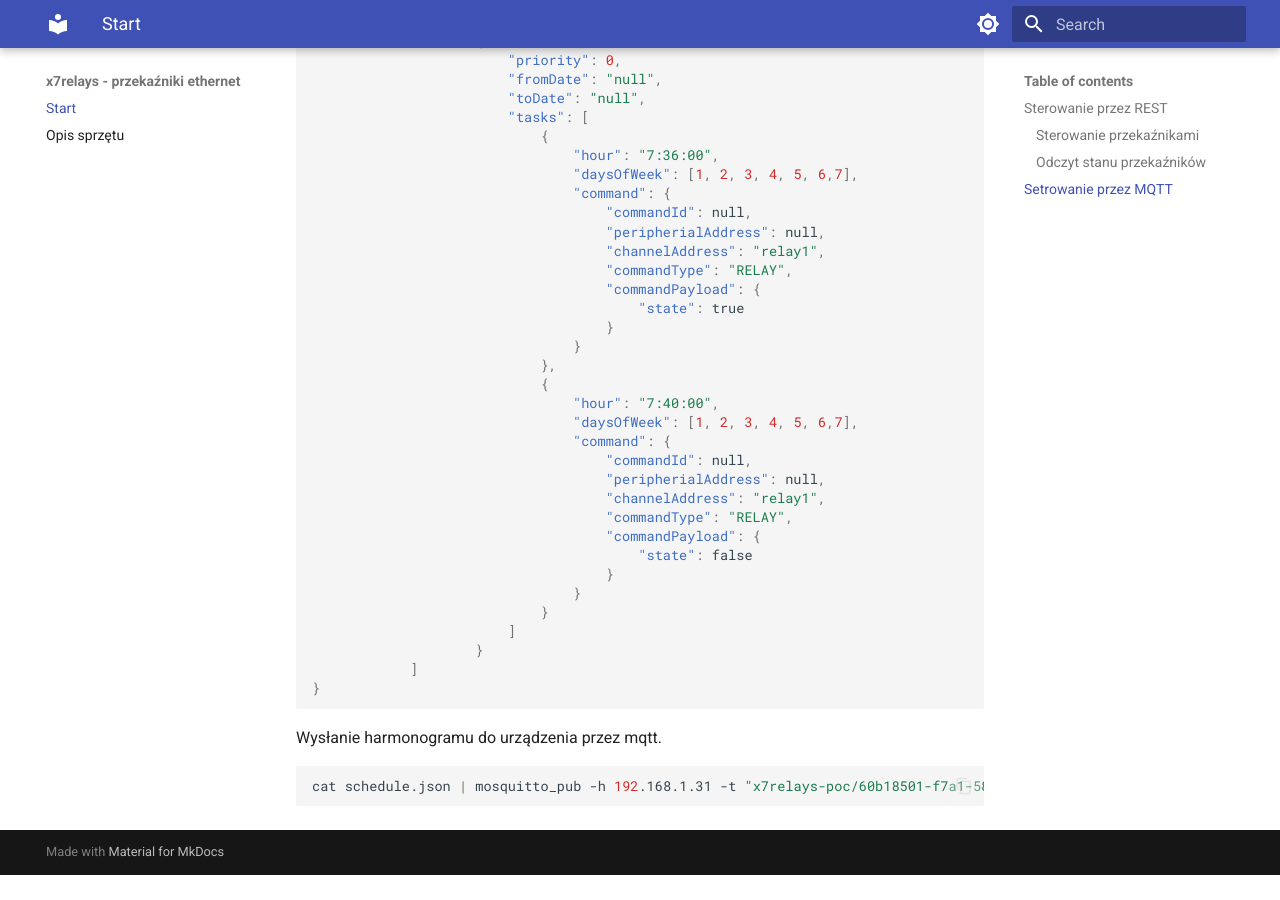
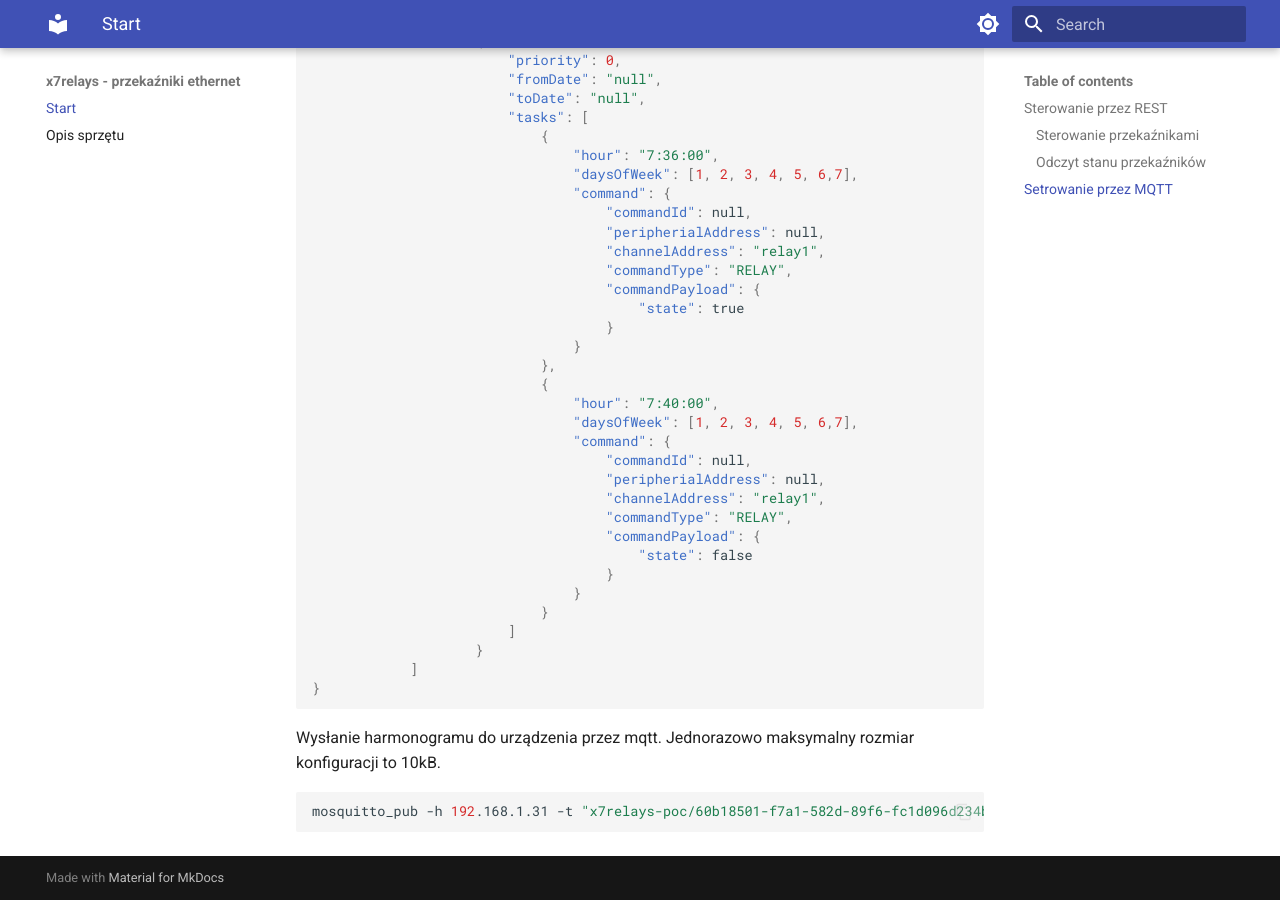
Before and after one commit to luke4oxnet/x7relays-docs, an MkDocs documentation site: the page built from docs/index.md, in a window 1280 px wide and 900 px high, scrolled down 1262 px. Built offline with MkDocs 1.6.1 and Material for MkDocs 9.7.7, drawn with Linux system fonts in a browser that asks for light colours; before the commit the page ends 2137 px from its top, so only the background shows below that.

Commit message:
use -f instead -s

````diff
--- a/docs/index.md
+++ b/docs/index.md
@@ -87,8 +87,8 @@
 }
 ```
 
-Wysłanie harmonogramu do urządzenia przez mqtt.
+Wysłanie harmonogramu do urządzenia przez mqtt. Jednorazowo maksymalny rozmiar konfiguracji to 10kB.
 
 ```bash
-cat schedule.json | mosquitto_pub -h 192.168.1.31 -t "x7relays-poc/60b18501-f7a1-582d-89f6-fc1d096d234b/config" -s
+mosquitto_pub -h 192.168.1.31 -t "x7relays-poc/60b18501-f7a1-582d-89f6-fc1d096d234b/config" -f schedule.json
 ```
````
